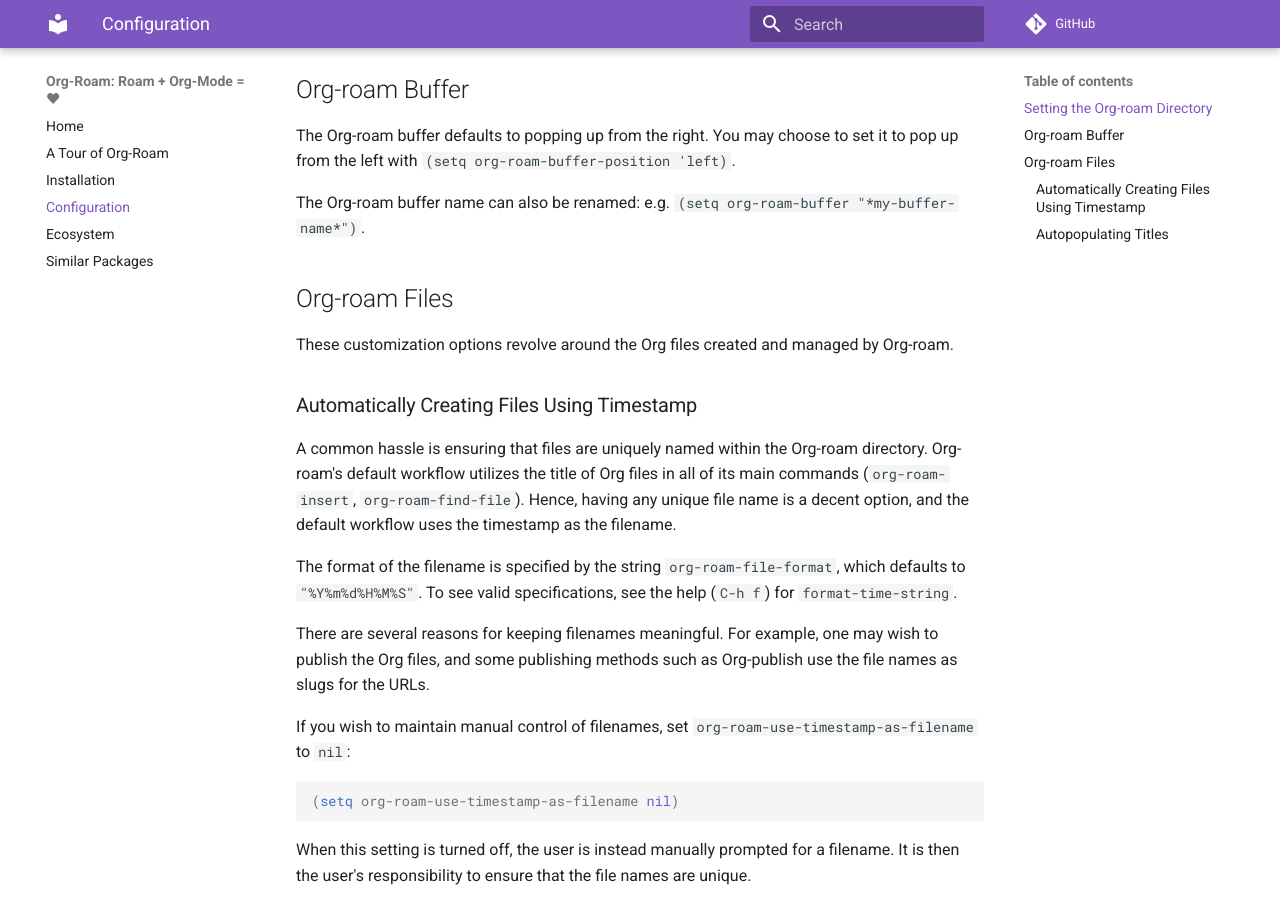
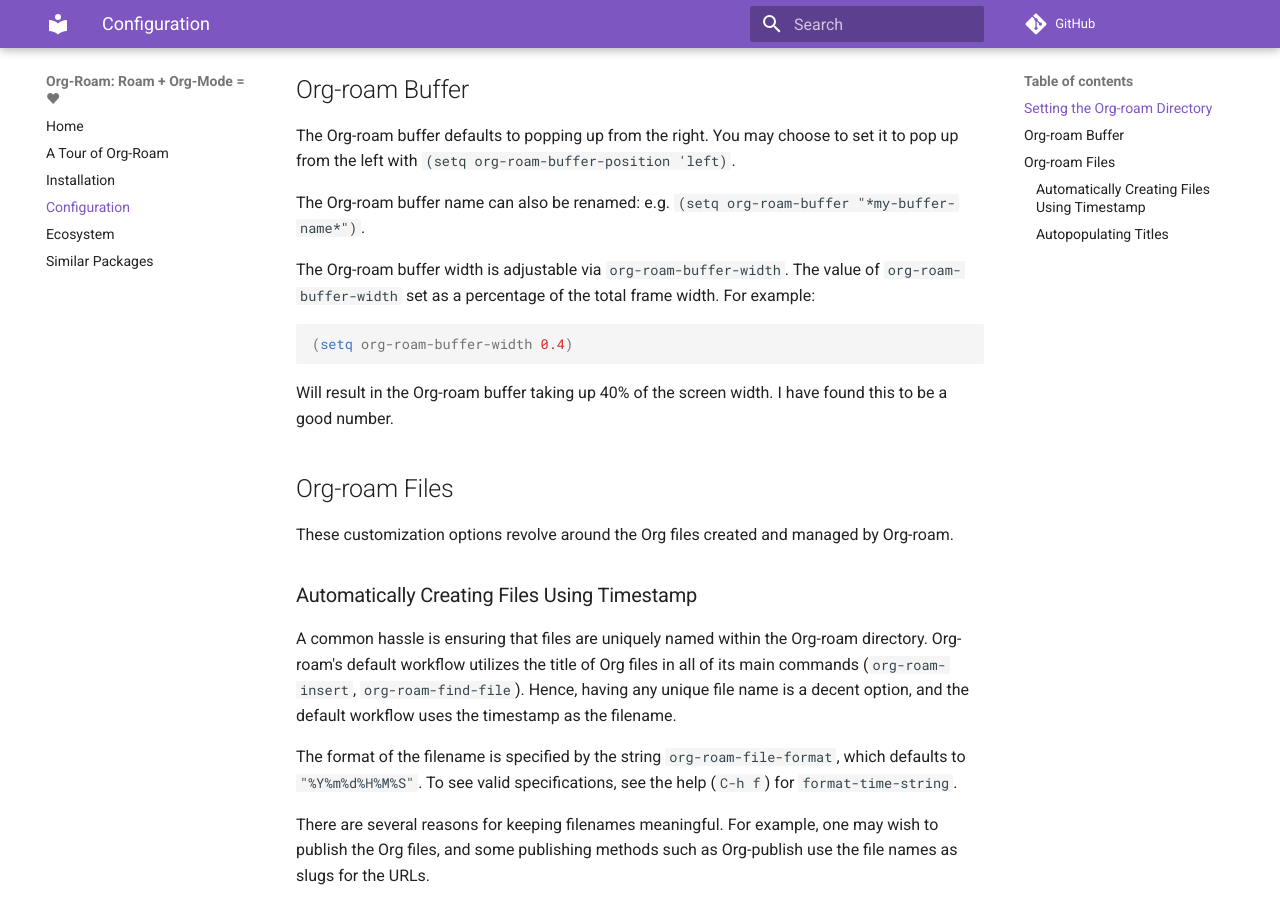
Before and after one commit to org-roam/org-roam, an MkDocs documentation site: the page built from doc/configuration.md, in a window 1280 px wide and 900 px high, scrolled down 599 px. Built offline with MkDocs 1.6.1 and Material for MkDocs 9.7.7, drawn with Linux system fonts in a browser that asks for light colours; comment, search, counter and statistics services are not loaded.

Commit message:
document org-roam-buffer-width

````diff
--- a/doc/configuration.md
+++ b/doc/configuration.md
@@ -30,6 +30,17 @@
 
 The Org-roam buffer name can also be renamed: e.g. `(setq
 org-roam-buffer "*my-buffer-name*")`.
+
+The Org-roam buffer width is adjustable via `org-roam-buffer-width`.
+The value of `org-roam-buffer-width` set as a percentage of the total
+frame width. For example:
+
+```emacs-lisp
+(setq org-roam-buffer-width 0.4)
+```
+
+Will result in the Org-roam buffer taking up 40% of the screen width.
+I have found this to be a good number.
 
 ## Org-roam Files
 
````
